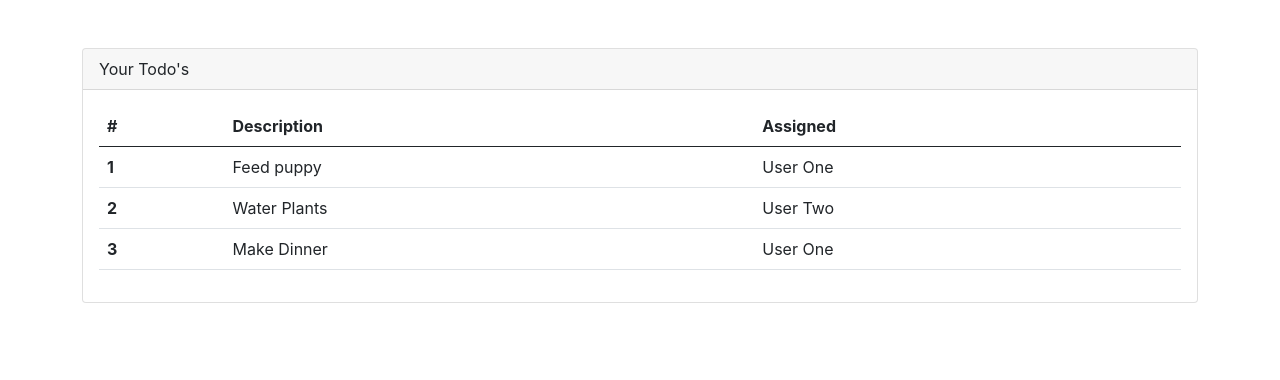
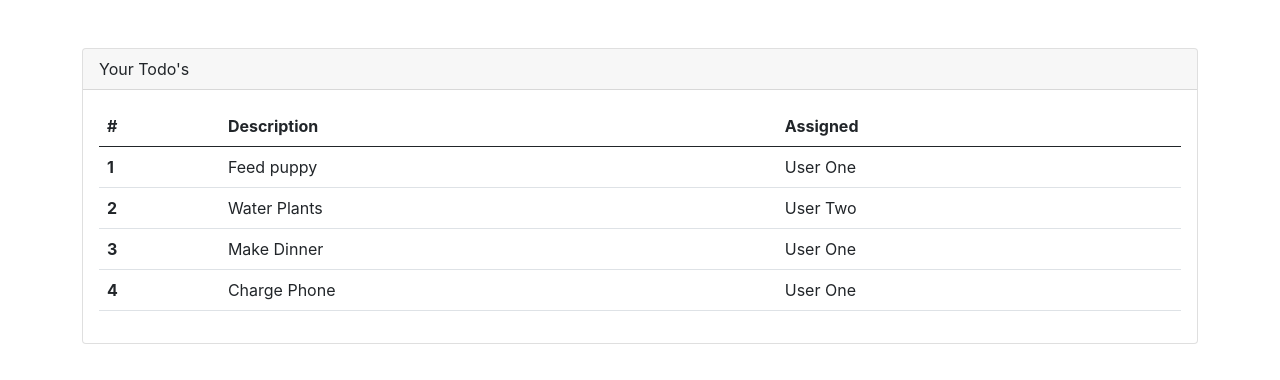
Before and after one commit to aratimauryacsuf/react-todos, a React (Create React App) app: page / in a window 1280 px wide. Shown: the top 380 px of the page. Built offline with nearby package versions, Linux system fonts and the light colour scheme.

Commit message:
Dynamic rendering

```diff
--- a/src/App.js
+++ b/src/App.js
@@ -7,7 +7,8 @@ function App() {
 const todos = [
   {rowNum: 1, rowDescription: 'Feed puppy', rowAssigned: 'User One'},
   {rowNum: 2, rowDescription: 'Water Plants', rowAssigned: 'User Two'},
-  {rowNum: 3, rowDescription: 'Make Dinner', rowAssigned: 'User One'}
+  {rowNum: 3, rowDescription: 'Make Dinner', rowAssigned: 'User One'},
+  {rowNum: 4, rowDescription: 'Charge Phone', rowAssigned: 'User One'}
 ]
 
   return (
--- a/src/components/TodoTable.js
+++ b/src/components/TodoTable.js
@@ -12,19 +12,15 @@ function TodoTable(props){
               </tr>
             </thead>
             <tbody>
-              <TodoRowItem
-               rowNum={props.todos[0].rowNum}
-               rowDescription={props.todos[0].rowDescription}
-              rowAssigned={props.todos[0].rowAssigned}/>
-              <TodoRowItem
-               rowNum={props.todos[1].rowNum}
-               rowDescription={props.todos[1].rowDescription}
-              rowAssigned={props.todos[1].rowAssigned}/>
-              <TodoRowItem
-               rowNum={props.todos[2].rowNum}
-               rowDescription={props.todos[2].rowDescription}
-              rowAssigned={props.todos[2].rowAssigned}/>
-
+              {
+                props.todos.map(todo =>(
+                    <TodoRowItem
+                    rowNum={todo.rowNum}
+                    rowDescription={todo.rowDescription}
+                    rowAssigned={todo.rowAssigned}
+                    />
+                ))
+              }
             </tbody>
 
         </table>
```
